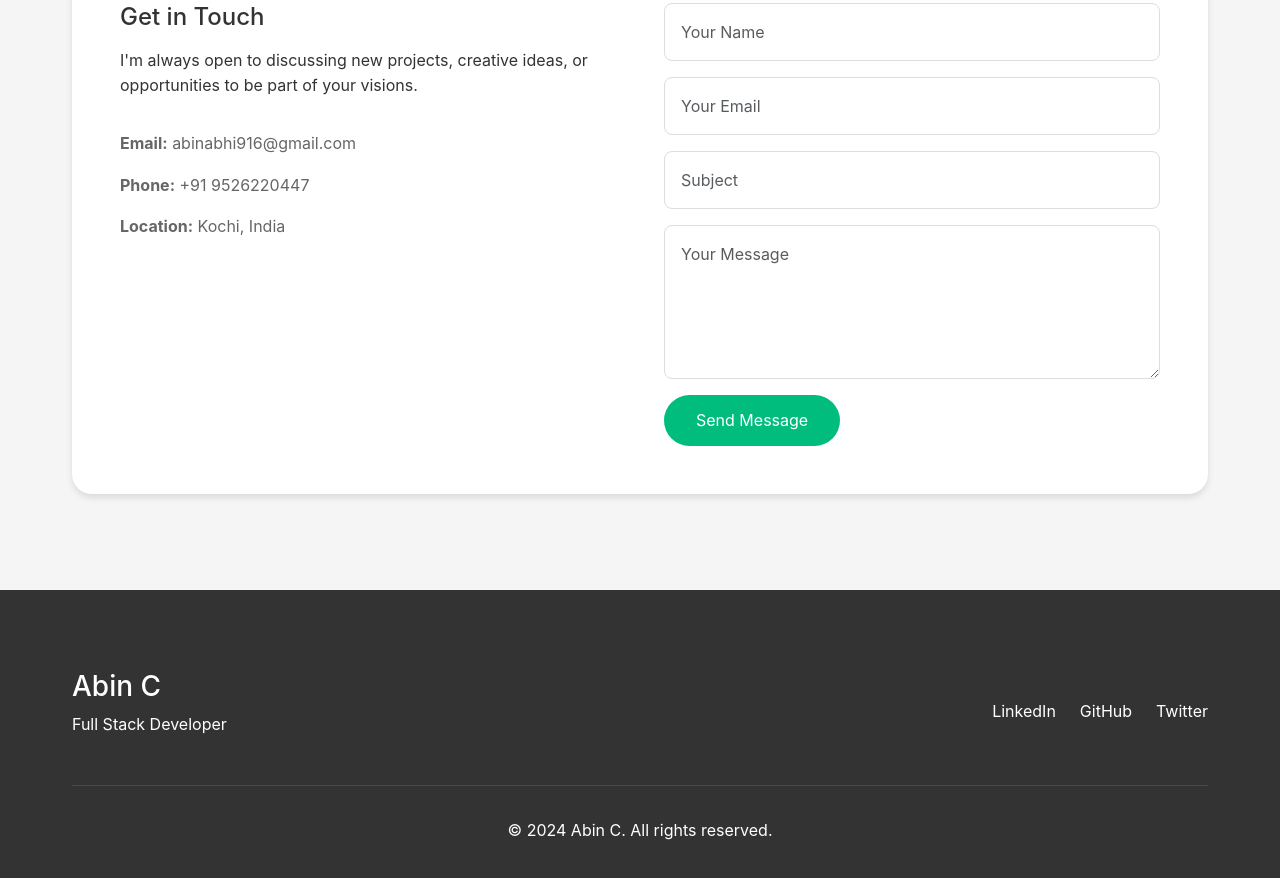
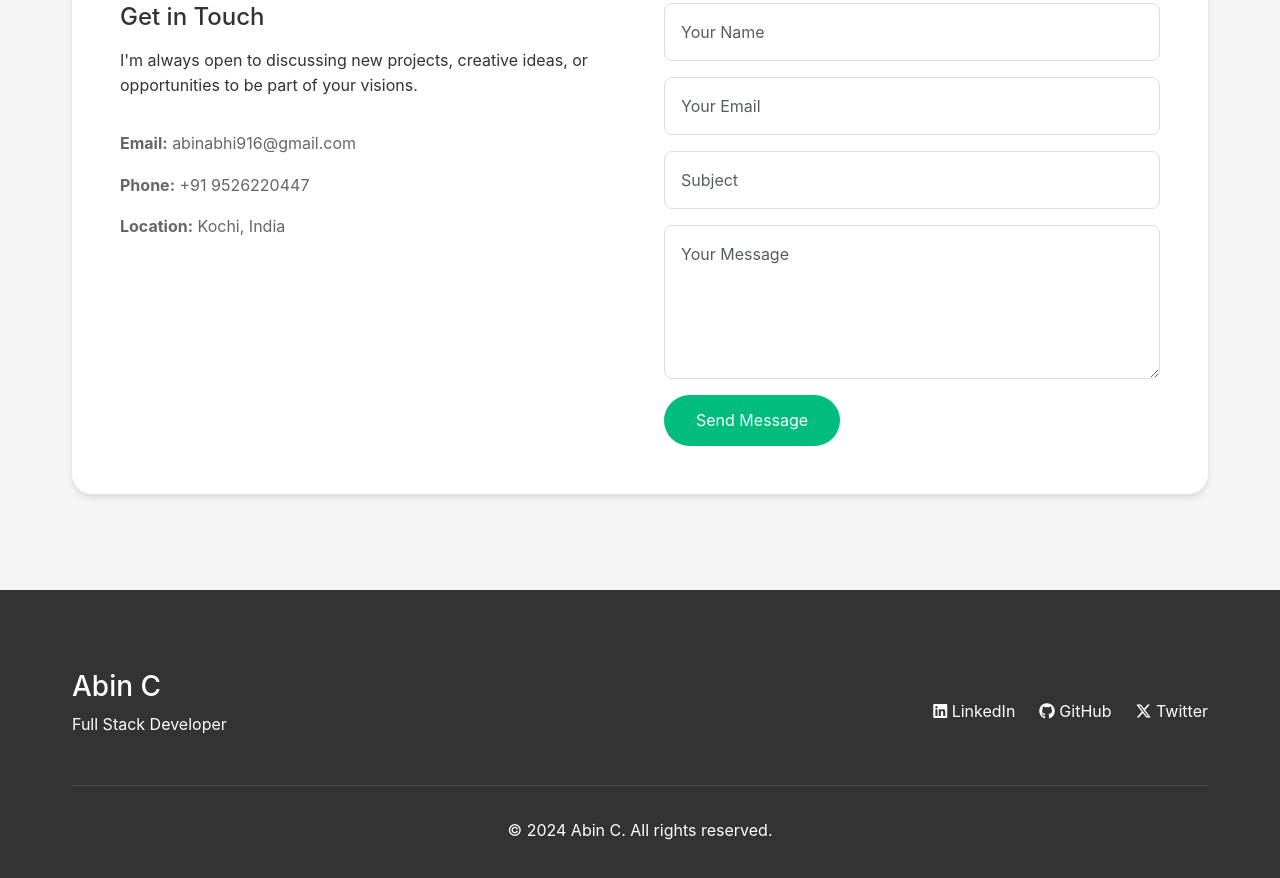
Before and after one commit to ABIN008/Abin-C-Profile, a plain HTML site: page index.html in a window 1280 px wide. Shown: the part 3091-3969 px from the top of the page. Drawn offline with nearby package versions, Linux system fonts and the light colour scheme.

Commit message:
Update index.html

```diff
--- a/index.html
+++ b/index.html
@@ -82,7 +82,7 @@
                 <a href="https://x.com/Abinc17" target="_blank"
                   ><i class="fab fa-x-twitter"></i
                 ></a>
-                <a href="https://github.com" target="_blank"
+                <a href="https://github.com/ABIN008" target="_blank"
                   ><i class="fab fa-github"></i
                 ></a>
                 <a href="https://discord.com" target="_blank"
@@ -324,6 +324,7 @@
     </div>
 
     <!-- Footer -->
+<!-- Footer -->
 <footer class="footer">
   <div class="container">
     <div class="footer-content">
@@ -332,9 +333,15 @@
         <p>Full Stack Developer</p>
       </div>
       <div class="footer-social">
-            <a href="#" class="social-link">LinkedIn</a>
-            <a href="#" class="social-link">GitHub</a>
-            <a href="#" class="social-link">Twitter</a>
+        <a href="https://www.linkedin.com/in/abin-c/" target="_blank" class="social-link">
+          <i class="fab fa-linkedin"></i> LinkedIn
+        </a>
+        <a href="https://github.com/ABIN008" target="_blank" class="social-link">
+          <i class="fab fa-github"></i> GitHub
+        </a>
+        <a href="https://x.com/Abinc17" target="_blank" class="social-link">
+          <i class="fab fa-x-twitter"></i> Twitter
+        </a>
       </div>
     </div>
     <div class="footer-bottom">
@@ -342,6 +349,7 @@
     </div>
   </div>
 </footer>
+
     <script src="scripts.js"></script>
   </body>
 </html>
```
Lines whose indentation alone changed are shown as unchanged.
